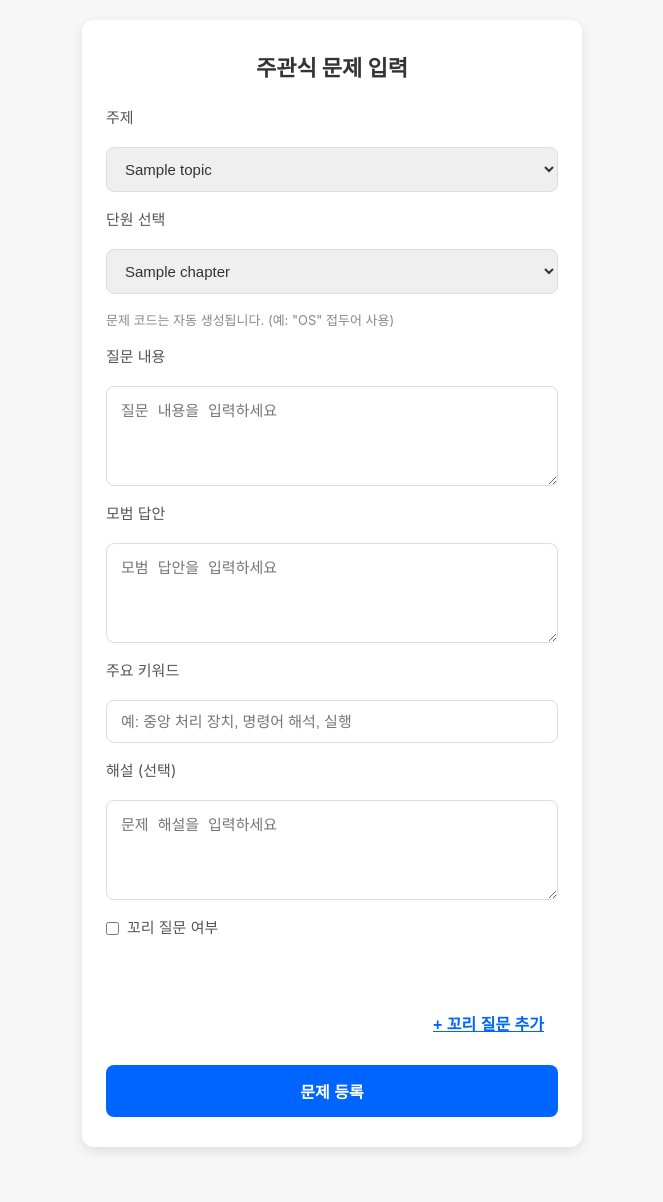
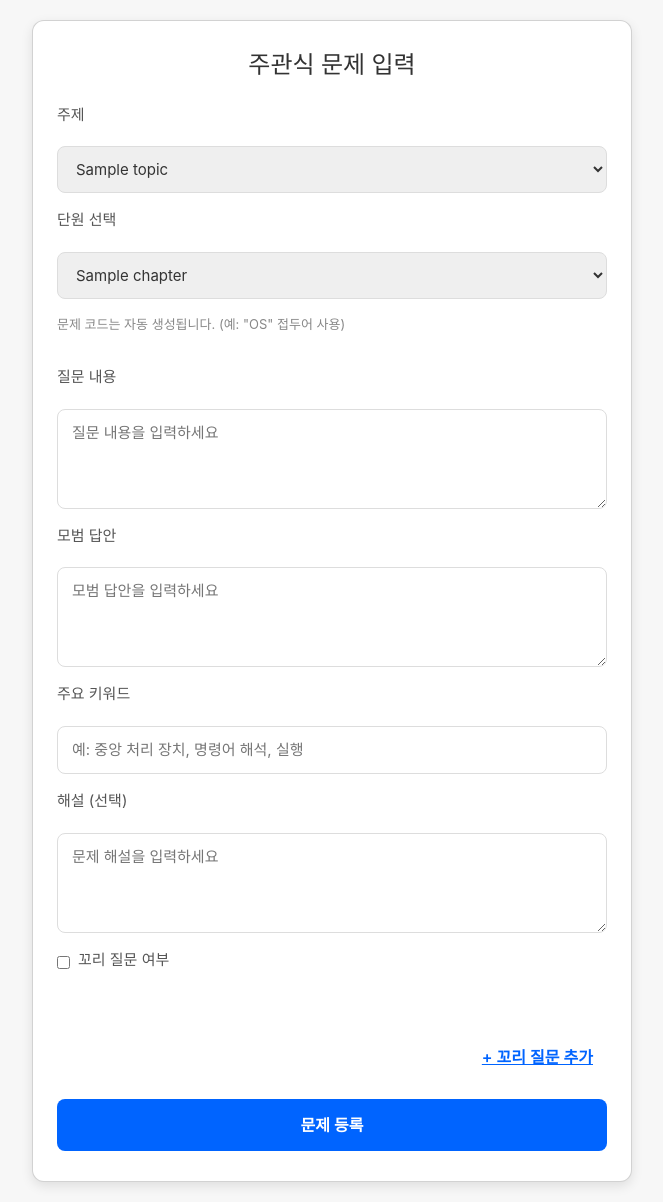
Before and after one commit to easy-min/ssafy13_tokcs, a Django app: template ssafy13_tokcs/tokcs/templates/quiz/user/create_subjective_quiz.html in a window 1280 px wide. Shown: the whole page, without its empty margins (308-971 px from the left). Before the commit the page ends 1151 px from the top, so only its background shows below. Run offline with Django 4.2, Linux system fonts and the light colour scheme; the template is opened without the code that fills it: most values are stand-ins (such as "Sample title", 1, 10 or a date in 2020).

Commit message:
Update create_subjective_quiz.html

```diff
--- a/ssafy13_tokcs/tokcs/templates/quiz/user/create_subjective_quiz.html
+++ b/ssafy13_tokcs/tokcs/templates/quiz/user/create_subjective_quiz.html
@@ -5,6 +5,8 @@
   <meta charset="UTF-8">
   <title>주관식 문제 입력 - ToktokCS</title>
   <meta name="viewport" content="width=device-width, initial-scale=1.0">
+  <!-- 기본 디자인에 약간의 부트스트랩 느낌을 주기 위한 CSS (원하는 경우 CDN 사용도 가능) -->
+  <link href="https://cdn.jsdelivr.net/npm/bootstrap@5.3.0/dist/css/bootstrap.min.css" rel="stylesheet">
   <style>
     /* 기본 리셋 */
     * {
@@ -26,7 +28,7 @@
     .card {
       background-color: #fff;
       width: 100%;
-      max-width: 500px;
+      max-width: 600px;
       padding: 30px 24px;
       border-radius: 12px;
       box-shadow: 0 4px 12px rgba(0, 0, 0, 0.1);
@@ -35,7 +37,7 @@
     h1 {
       text-align: center;
       margin-bottom: 24px;
-      font-size: 22px;
+      font-size: 24px;
       color: #333;
     }
 
@@ -149,7 +151,7 @@
     <form method="post" action="{% url 'create_subjective_quiz' %}">
       {% csrf_token %}
 
-      <!-- 주제 선택 (현재 옵션은 하나로 고정) -->
+      <!-- 주제 선택 (예: Dropdown: Topic 목록) -->
       <label for="topic">주제</label>
       <select id="topic" name="topic" required>
         {% for topic in topics %}
@@ -157,7 +159,7 @@
         {% endfor %}
       </select>
 
-      <!-- 단원 선택 (해당 주제에 속한 단원 목록) -->
+      <!-- 단원 선택 (선택된 주제에 따른 Chapter 목록) -->
       <label for="chapter">단원 선택</label>
       <select id="chapter" name="chapter" required>
         {% for chapter in chapters %}
@@ -168,24 +170,29 @@
       <!-- 문제 코드는 자동 생성됨 안내 -->
       <p class="info">문제 코드는 자동 생성됩니다. (예: "OS" 접두어 사용)</p>
 
+      <!-- 질문 내용 -->
       <label for="question_text">질문 내용</label>
       <textarea id="question_text" name="question_text" placeholder="질문 내용을 입력하세요" required></textarea>
 
+      <!-- 모범 답안 -->
       <label for="answer_text">모범 답안</label>
       <textarea id="answer_text" name="answer_text" placeholder="모범 답안을 입력하세요" required></textarea>
 
+      <!-- 키워드 입력 -->
       <label for="keywords">주요 키워드</label>
       <input type="text" id="keywords" name="keywords" placeholder="예: 중앙 처리 장치, 명령어 해석, 실행">
 
+      <!-- 해설 (선택) -->
       <label for="explanation">해설 (선택)</label>
       <textarea id="explanation" name="explanation" placeholder="문제 해설을 입력하세요"></textarea>
 
+      <!-- 꼬리 질문 여부 체크 -->
       <div class="checkbox-group">
         <input type="checkbox" id="is_tail_question" name="is_tail_question">
         <label for="is_tail_question">꼬리 질문 여부</label>
       </div>
 
-      <!-- 주관식 문제임을 나타내는 숨은 입력 -->
+      <!-- 숨은 입력: 주관식 문제임을 나타냄 -->
       <input type="hidden" name="question_type" value="subjective">
 
       <!-- 꼬리 질문들을 담을 컨테이너 -->
@@ -216,49 +223,36 @@
     </div>
   </template>
 
+  <!-- Bootstrap 5 JS Bundle (선택: 디자인 편의를 위해) -->
+  <script src="https://cdn.jsdelivr.net/npm/bootstrap@5.3.0/dist/js/bootstrap.bundle.min.js"></script>
+
+  <!-- 꼬리 질문 추가/삭제 스크립트 -->
   <script>
     const addTailBtn = document.getElementById('add-tail-btn');
     const container = document.getElementById('tail-questions-container');
     const template = document.getElementById('tail-question-template').content;
-
-    addTailBtn.addEventListener('click', function () {
-      const clone = document.importNode(template, true);
-      container.appendChild(clone);
-    });
-
-    container.addEventListener('click', function (e) {
-      if (e.target && e.target.classList.contains('remove-tail-btn')) {
-        e.target.closest('.tail-question').remove();
-      }
-    });
-
     const tailCheckBox = document.getElementById('is_tail_question');
 
-    // 꼬리 질문 추가 이벤트
-    addTailBtn.addEventListener('click', function () {
-      const clone = document.importNode(template, true);
-      container.appendChild(clone);
-      checkTailStatus();  // 꼬리 질문 추가 후 체크 상태 확인
-    });
-
-    // 꼬리 질문 삭제 이벤트 (기존 삭제 이벤트 유지하고 추가)
-    container.addEventListener('click', function (e) {
-      if (e.target && e.target.classList.contains('remove-tail-btn')) {
-        e.target.closest('.tail-question').remove();
-        checkTailStatus();  // 삭제 후 체크 상태 확인
-      }
-    });
-
-    // 꼬리 질문 존재 여부로 체크박스 자동 컨트롤하는 함수
     function checkTailStatus() {
+      // 꼬리 질문이 존재하면 체크박스 자동 체크
       const tailCount = container.querySelectorAll('.tail-question').length;
       tailCheckBox.checked = tailCount > 0;
     }
 
-    // 혹시 수동으로도 textarea 입력할 때 체크하고 싶으면 아래 추가 (선택)
-    // container.addEventListener('input', checkTailStatus);
+    // 꼬리 질문 추가 버튼 클릭 시
+    addTailBtn.addEventListener('click', function () {
+      const clone = document.importNode(template, true);
+      container.appendChild(clone);
+      checkTailStatus();
+    });
 
-
+    // 꼬리 질문 삭제 버튼 이벤트
+    container.addEventListener('click', function (e) {
+      if (e.target && e.target.classList.contains('remove-tail-btn')) {
+        e.target.closest('.tail-question').remove();
+        checkTailStatus();
+      }
+    });
   </script>
 </body>
 
```
